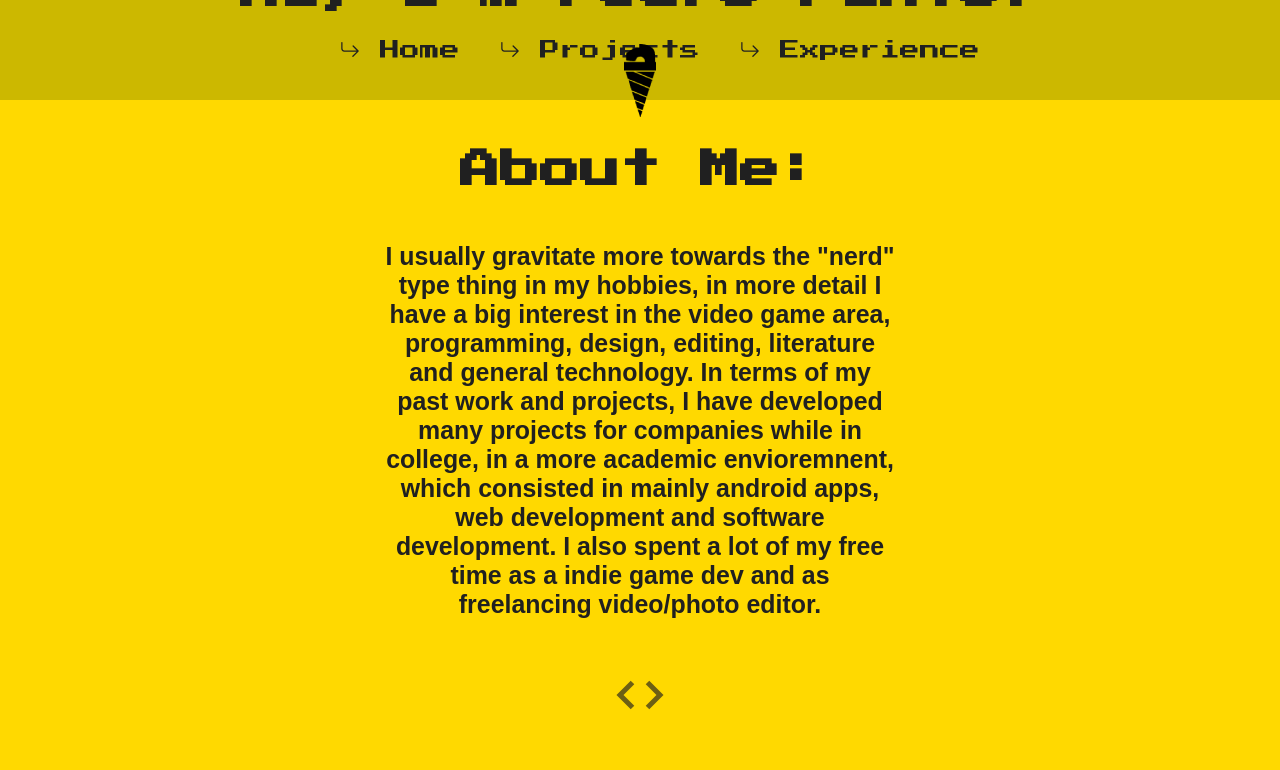
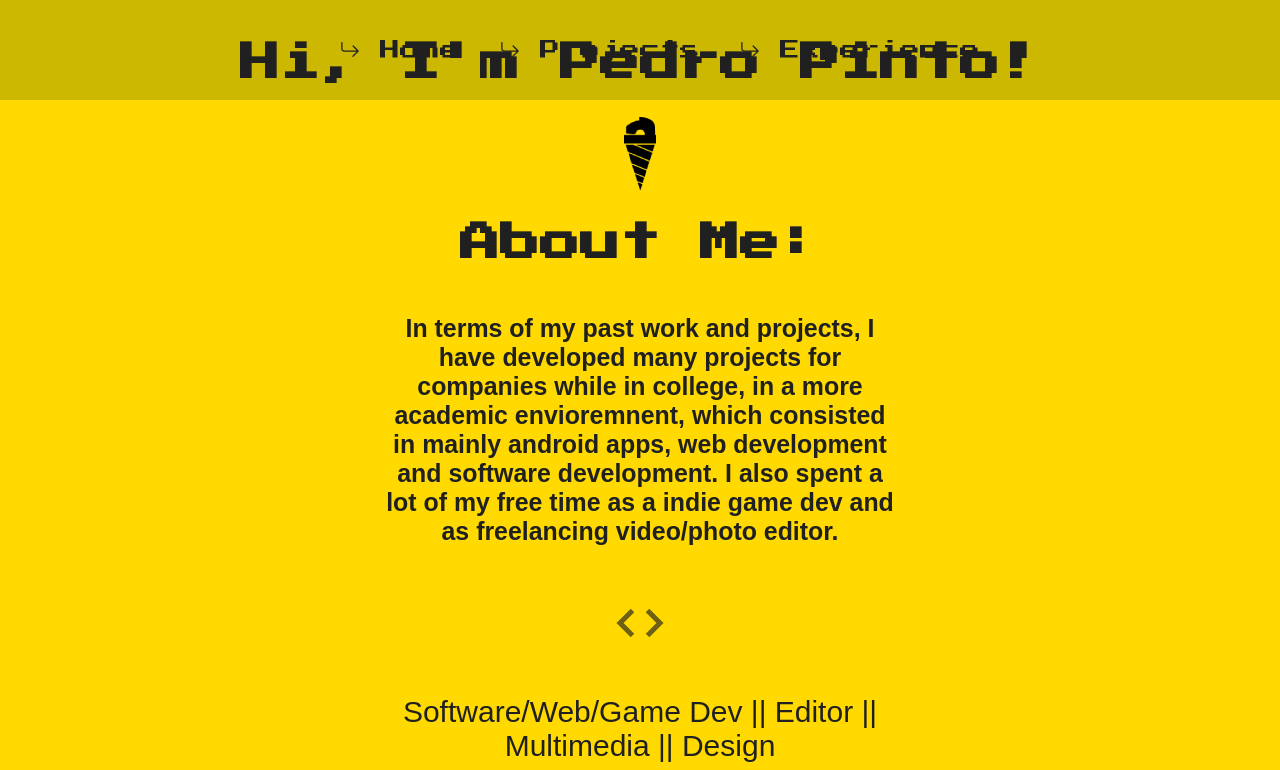
Before and after one commit to HidekiTheDm/hidekithedm.github.io, a React (Create React App) app: page / in a window 1280 px wide. Shown: the top 770 px of the page. Built offline with nearby package versions, Linux system fonts and the light colour scheme.

Commit message:
Update Home.js

```diff
--- a/src/pages/Home.js
+++ b/src/pages/Home.js
@@ -25,7 +25,6 @@ function Home() {
         <div className="prompt">
         <h2> About Me:</h2>
         <h5>
-          I usually gravitate more towards the "nerd" type thing in my hobbies, in more detail I have a big interest in the video game area, programming, design, editing, literature and general technology.
           In terms of my past work and projects, I have developed many projects for companies while in college, in a more academic envioremnent, which consisted in mainly android apps, web development and software development.
           I also spent a lot of my free time as a indie game dev and as freelancing video/photo editor.</h5>
         <BiCode/><p>Software/Web/Game Dev || Editor || Multimedia || Design </p>
```
